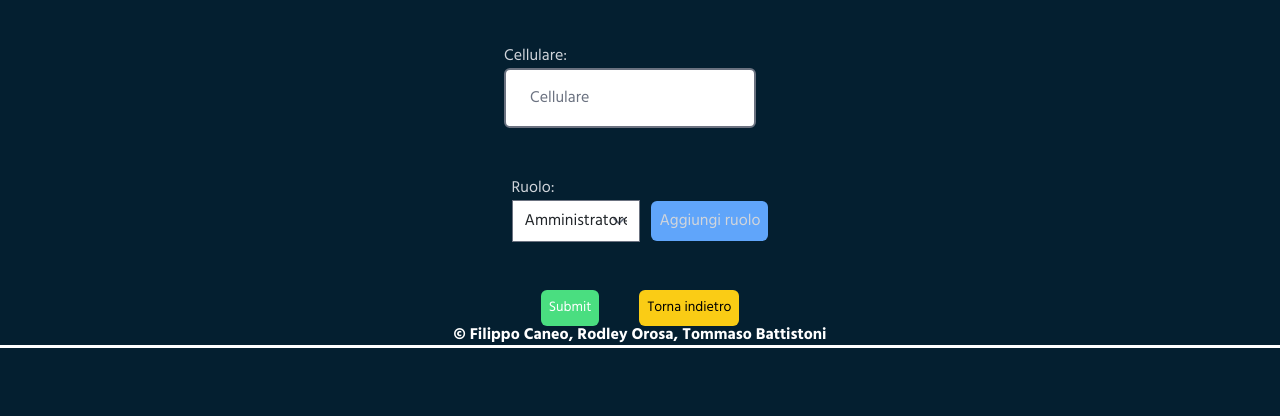
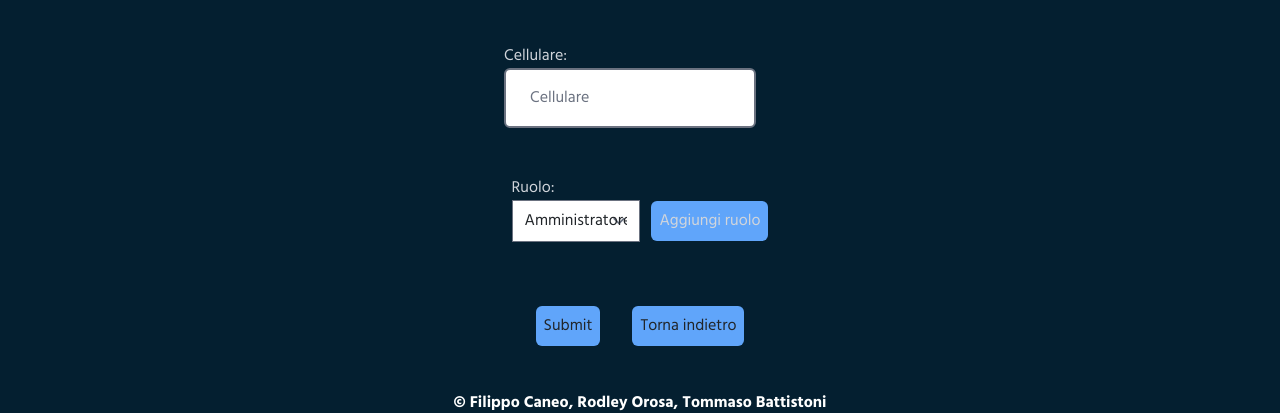
Before and after one commit to fcaneo00/crm, a Django app: page /azienda/new/ in a window 1280 px wide. Shown: the part 1039-1455 px from the top of the page. Before the commit the page ends 1387 px from the top, so only its background shows below. Run offline with Django 4.2, Linux system fonts and the light colour scheme; data comes from the database, SQL or seed files in the repository; some libraries are stand-ins or nearby versions.

Commit message:
fix form

```diff
--- a/azienda/templates/azienda_create.html
+++ b/azienda/templates/azienda_create.html
@@ -68,9 +68,9 @@
         </div>
         <div class="flex justify-between pt-5">
             <input
-                class="cursor-pointer mr-10 outline-none hover:bg-green-300 transition bg-green-400 rounded p-2 text-white text-sm"
+                class="rounded transition duration-300 button p-2 m-3 bg-blue-400 hover:bg-blue-800"
                 type="submit" value="Submit">
-            <a class="outline-none hover:bg-yellow-300 transition bg-yellow-400 rounded p-2 text-black text-sm"
+            <a class="rounded transition duration-300 button p-2 m-3 bg-blue-400 hover:bg-blue-800"
                 href="/azienda">Torna indietro</a>
         </div>
     </div>
--- a/intervista/templates/intervista_create.html
+++ b/intervista/templates/intervista_create.html
@@ -10,16 +10,16 @@ Inserisci intervista
     <div class="flex flex-col max-w-screen mx-auto items-center pt-5">
         <div class="pt-5">
             <label class="text-white">Nome:</label><br>
-            <input required type="text" name="cliente">
+            <input class="border-2 p-3 px-4 rounded bg-white flex-grow mr-5" required type="text" name="cliente">
         </div>
         <div class="pt-5">
             <label class="text-white">Commento:</label><br>
-            <textarea required type="text" name="commento"></textarea>
+            <textarea class="border-2 p-3 px-4 rounded bg-white flex-grow mr-5" required type="text" name="commento"></textarea>
         </div>
         <div class="pt-5">
             <label class="text-white">Collaboratore:</label><br>
             <div class="flex">
-                <select required type="text" name="collaboratore">
+                <select class="border-2 p-3 px-4 rounded bg-white flex-grow mr-5" required type="text" name="collaboratore">
                     {% for collaboratore in collaboratori %}
                     <option value={{ collaboratore.codiceFiscale }}>
                         {{ collaboratore.nome }} - {{ collaboratore.codiceFiscale }}
--- a/templates/layout.html
+++ b/templates/layout.html
@@ -35,7 +35,7 @@
         <div class="flex-1 w-full pt-5">
             {% block content %} {% endblock %}
         </div>
-        <footer class="flex-1 flex-col max-w-screen mx-auto items-center">
+        <footer class="flex-1 flex-col max-w-screen mx-auto items-center pt-8">
             <h1 class="text-white font-bold">&copy; Filippo Caneo, Rodley Orosa, Tommaso Battistoni</h1>
         </footer>
     </div>
```
